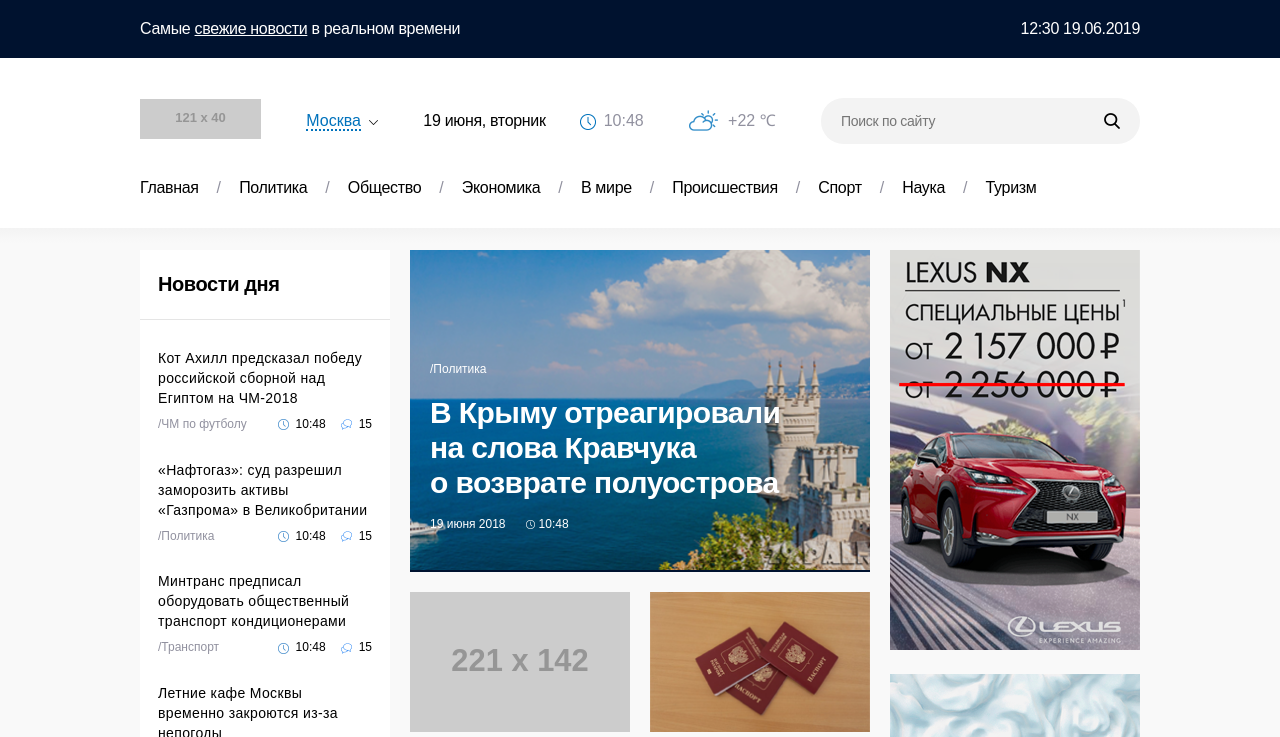
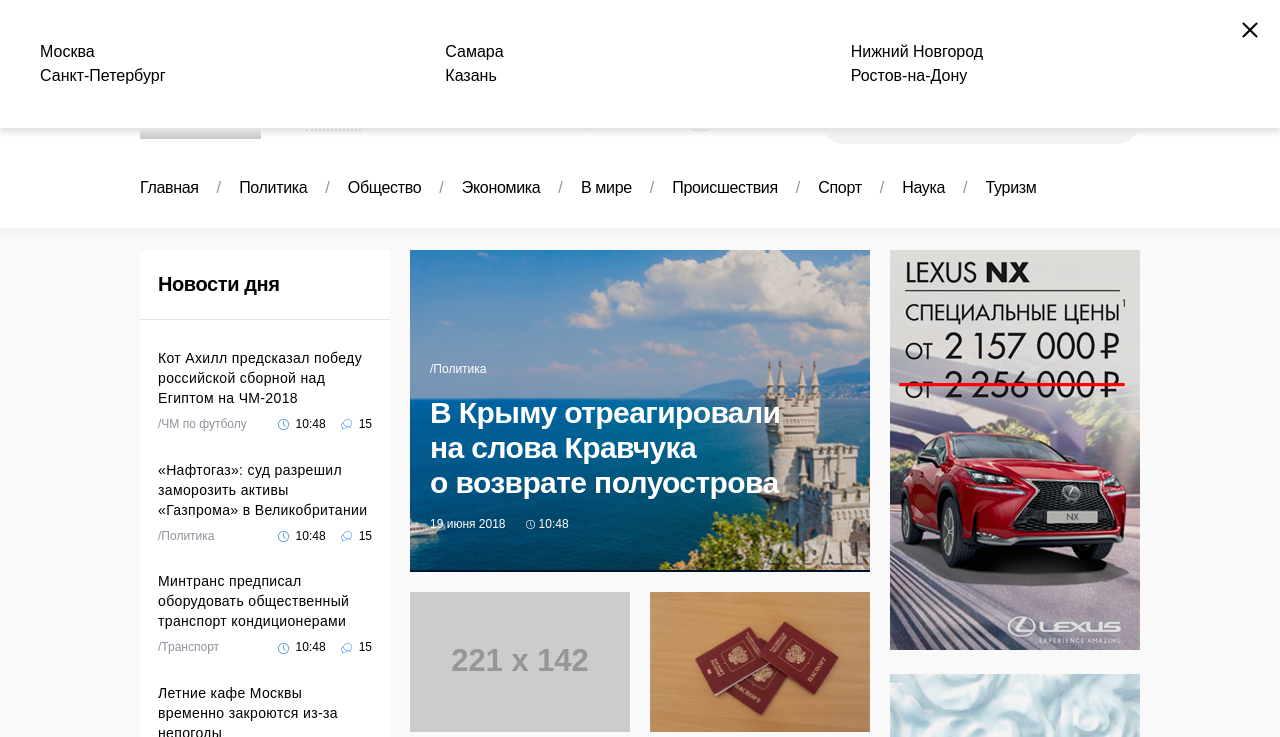
Before and after one commit to Viktor-Rybakov/News-Agency, a plain HTML site: page index.html in a window 1280 px wide. Both pictures are taken after a click on the link "Москва". Shown: the top 737 px of the page. Drawn offline with Linux system fonts and the light colour scheme; placeholder pictures from the web are drawn by us.

Commit message:
Сделал меню выбора города

```diff
--- a/css/header.css
+++ b/css/header.css
@@ -207,9 +207,9 @@
 
 
 
-/*--- city-choise ---*/
+/*--- ccurrent-city ---*/
 
-.city-choise {
+.current-city {
   display: block;
   min-height: 5px;
   padding-right: 17px;
@@ -221,14 +221,14 @@
   border: none;
 }
 
-.city-choise__text {
+.current-city__text {
   color: #0072bc;
 
   border-bottom: 2px dotted #0072bc;
 }
 
 @media (max-width: 768px) {
-  .city-choise {
+  .current-city {
     order: 3;
 
     margin-left: auto;
@@ -238,11 +238,91 @@
 }
 
 @media (max-width: 560px) {
-  .city-choise {
+  .current-city {
     display: none;
   }
 }
 
+/*--- city-choise ---*/
+
+.city-choise {
+  display: none;
+
+  margin: 0;
+  padding: 40px;
+
+  background-color: #ffffff;
+  box-shadow: 0 5px 5px 0 #e5e5e5;
+}
+
+.city-choise__list {
+  margin: 0;
+  padding: 0;
+  columns: 3;
+}
+
+.city-choise__list-item {
+  list-style: none;
+  line-height: 1.5em;
+}
+
+.city-choise__list-item:hover {
+  color: #0072bc;
+  cursor: pointer;
+}
+
+@media (max-width: 768px) {
+  .city-choise__list {
+    columns: 2;
+  }
+}
+
+@media (max-width: 360px) {
+  .city-choise {
+    padding: 25px;
+  }
+
+  .city-choise__list {
+    columns: 1;
+  }
+}
+
+
+/*--- Close button ---*/
+.close-button {
+  position: absolute;
+  top: 10px;
+  right: 10px;
+  z-index: 1100;
+
+  display: flex;
+  flex-direction: column;
+  justify-content: space-between;
+  width: 40px;
+  height: 40px;
+  padding: 10px;
+
+  background-color: transparent;
+  border: none;
+
+  cursor: pointer;
+}
+
+.close-button__bar {
+  width: 20px;
+  height: 2px;
+  margin: 0;
+
+  background: #000000;
+}
+
+.close-button__bar:nth-child(1) {
+  transform: translateY(9px) rotate(45deg);
+}
+
+.close-button__bar:nth-child(2) {
+  transform: translateY(-9px) rotate(-45deg);
+}
 
 
 /*--- datetime ---*/
@@ -494,6 +574,7 @@
     padding: 0 25px;
 
     background: linear-gradient(to bottom, #f3f3f3, #ffffff 20px);
+    box-shadow: 0 5px 5px 0 #e5e5e5;
   }
 
   .header-menu__item {
--- a/css/styles.css
+++ b/css/styles.css
@@ -56,3 +56,12 @@ a {
 .hidden {
   display: none;
 }
+
+.modal {
+  position: fixed;
+  top: 0;
+  left: 0;
+  width: 100%;
+  z-index: 1000;
+  display: block!important;
+}
--- a/index.html
+++ b/index.html
@@ -65,9 +65,25 @@
               alt="Логотип новостного агенства">
       </picture>
 
-      <a class="city-choise" href="#">
-        <span class="city-choise__text">Москва</span>
+      <a class="current-city js-current-city" href="#">
+        <span class="current-city__text js-current-city__text">Москва</span>
       </a>
+
+      <div id="city-choise" class="city-choise js-city-choise">
+        <ul class="city-choise__list">
+          <li class="city-choise__list-item" data-city="Москва">Москва</li>
+          <li class="city-choise__list-item" data-city="Санкт-Петербург">Санкт-Петербург</li>
+          <li class="city-choise__list-item" data-city="Самара">Самара</li>
+          <li class="city-choise__list-item" data-city="Казань">Казань</li>
+          <li class="city-choise__list-item" data-city="Нижний Новгород">Нижний Новгород</li>
+          <li class="city-choise__list-item" data-city="Ростов-на-Дону">Ростов-на-Дону</li>
+        </ul>
+
+        <button class="close-button js-close-button" type="button" aria-label="Закрыть окно выбора городов" aria-expanded="false" aria-controls="city-choise">
+          <span class="close-button__bar"></span>
+          <span class="close-button__bar"></span>
+        </button>
+      </div>
 
       <time class="datetime" datetime="2019-06-19T10:48:00">
         <span class="datetime__date">19 июня, вторник</span>
@@ -583,7 +599,8 @@
 
   <script src="js/jquery-3.4.1.min.js"></script>
   <script src="js/mobile-menu.js"></script>
-  <!-- <script src="js/script.js"></script> -->
+  <script src="js/city-choise.js"></script>
+  <!-- <script src="js/exhange-rate.js"></script> -->
 
 </body>
 
--- /dev/null
+++ b/js/city-choise.js
@@ -0,0 +1,34 @@
+$(function() {
+  let cityChoiseWindow = $('.js-city-choise');
+  let cityChoiseButton = $('.js-close-button');
+  let currentCity = $('.js-current-city');
+  let currentCityText = $('.js-current-city__text');
+  let city;
+
+  currentCity.on('click', function(){
+    event.preventDefault();
+
+    cityChoiseWindow.addClass('modal');
+    cityChoiseButton.attr('aria-expanded', 'true');
+  });
+
+  cityChoiseButton.children().addBack().on('click', function() {
+    cityChoiseWindow.removeClass('modal');
+    cityChoiseButton.attr('aria-expanded', 'false');
+  });
+
+  cityChoiseWindow.children().on('click', function(e) {
+    city = $(e.target).data('city');
+    currentCityText.html(city);
+    cityChoiseWindow.removeClass('modal');
+    cityChoiseButton.attr('aria-expanded', 'false');
+  });
+
+  $(document).click(function (e) {
+    if ( !currentCity.children().addBack().is(e.target) && !cityChoiseButton.is(e.target) && !cityChoiseWindow.is(e.target) && cityChoiseWindow.has(e.target).length === 0) {
+      cityChoiseWindow.removeClass('modal');
+      cityChoiseButton.attr('aria-expanded', 'false');
+    }
+  });
+
+});
--- a/js/mobile-menu.js
+++ b/js/mobile-menu.js
@@ -3,7 +3,7 @@ $(function(){
   let mobileMenuButton = $('.js-mobile-menu-button');
   let mobileMenu = $('#menu');
 
-  mobileMenuButton.on('click', function() {
+  mobileMenuButton.children().addBack().on('click', function() {
     mobileMenu.toggleClass('header-menu_mobile');
 
     if ( mobileMenuButton.attr('aria-expanded') === 'false' ) {
@@ -29,7 +29,7 @@ $(function(){
   });
 
   $(document).click(function (e) {
-    if ( !mobileMenuButton.is(e.target) && !mobileMenu.is(e.target) && mobileMenu.has(e.target).length === 0) {
+    if ( !mobileMenuButton.children().addBack().is(e.target) && !mobileMenu.is(e.target) && mobileMenu.has(e.target).length === 0) {
       mobileMenu.removeClass('header-menu_mobile');
       mobileMenuButton.attr('aria-label', 'Открыть меню');
       mobileMenuButton.attr('aria-expanded', 'false');
```
Also changed, not shown: js/exhange-rate.js (renamed from js/script.js).
